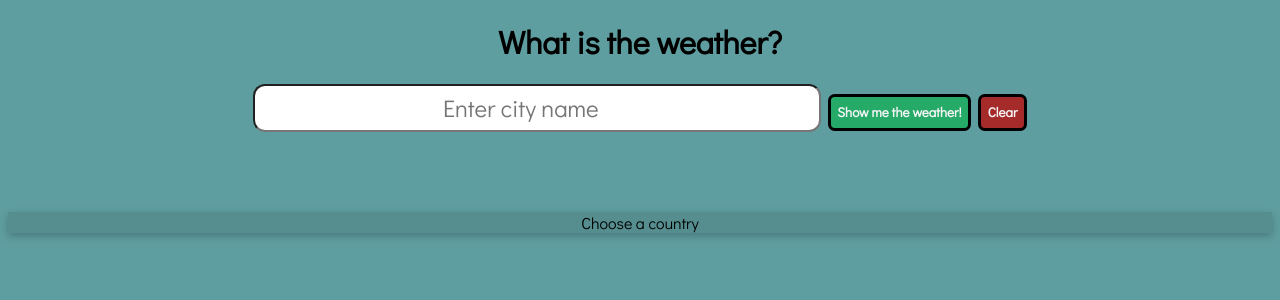
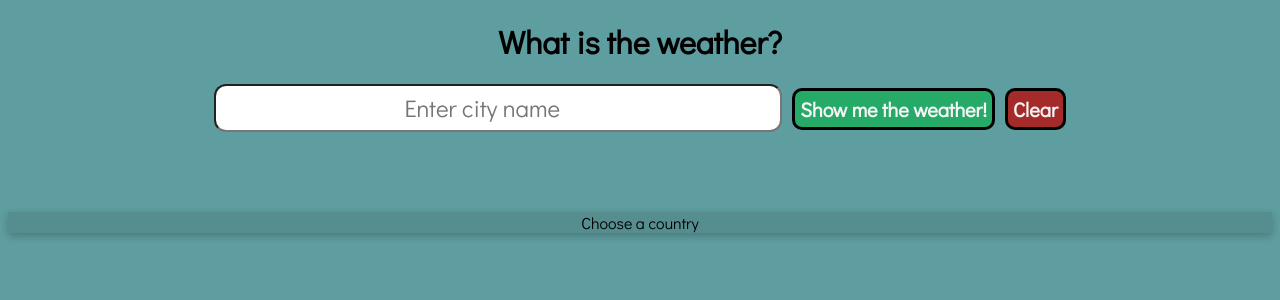
Before and after one commit to ramabadash/Weather-App-, a React (Create React App) app in the folder wether-app/: page / in a window 1280 px wide. Shown: the top 300 px of the page. Built offline with nearby package versions, Linux system fonts and the light colour scheme; a web font is replaced by a local one.

Commit message:
# Better date display

```diff
--- a/wether-app/package.json
+++ b/wether-app/package.json
@@ -8,6 +8,7 @@
     "@testing-library/react": "^9.5.0",
     "@testing-library/user-event": "^7.2.1",
     "axios": "^0.24.0",
+    "moment": "^2.29.1",
     "react": "^17.0.2",
     "react-dom": "^17.0.2",
     "react-redux": "^7.2.6",
--- a/wether-app/src/components/WeatherList.jsx
+++ b/wether-app/src/components/WeatherList.jsx
@@ -1,5 +1,6 @@
 import React from 'react';
 import { useSelector } from 'react-redux';
+import moment from 'moment';
 // Style
 import '../styles/WeatherList.css';
 
@@ -8,6 +9,7 @@ function WeatherList() {
   const fiveDaysWeather = useSelector(state => state.weatherData);
   const country = useSelector(state => state.country);
   const countryCode = useSelector(state => state.countryCode);
+  const daysArr = ['TODAY', 'TOMORROW', 'IN 2 DAYS', 'IN 3 DAYS', 'IN 4 DAYS'];
 
   return (
     <div className='weather-container'>
@@ -24,10 +26,11 @@ function WeatherList() {
         <p>Choose a country</p>
       ) : (
         <div className='days-container'>
-          {fiveDaysWeather.map(dayData => {
+          {fiveDaysWeather.map((dayData, i) => {
             return (
               <div key={dayData.dt} className='weather-day'>
-                <h3>{dayData['dt_txt']}</h3>
+                <h3>{daysArr[i]}</h3>
+                <h3>{moment(dayData['dt_txt']).format('lll')}</h3>
                 <h4>{dayData.weather[0].main}</h4>
                 <img
                   alt='weather-icon'
--- a/wether-app/src/styles/CountriesDropDown.css
+++ b/wether-app/src/styles/CountriesDropDown.css
@@ -10,11 +10,12 @@
 
 .search-container button {
   width: auto;
-  padding: 0.5em;
+  font-size: 1.25em;
+  padding: 0.25em;
   font-family: 'Didact Gothic';
   font-weight: bold;
   border-radius: 0.5em;
-  border-width: 0.25em;
+  border-width: 0.15em;
   border-style: solid;
   border-color: black;
   margin-left: 0.5em;
```
Also changed, not shown: 1 other file (tests, documents, lock files or other folders).
